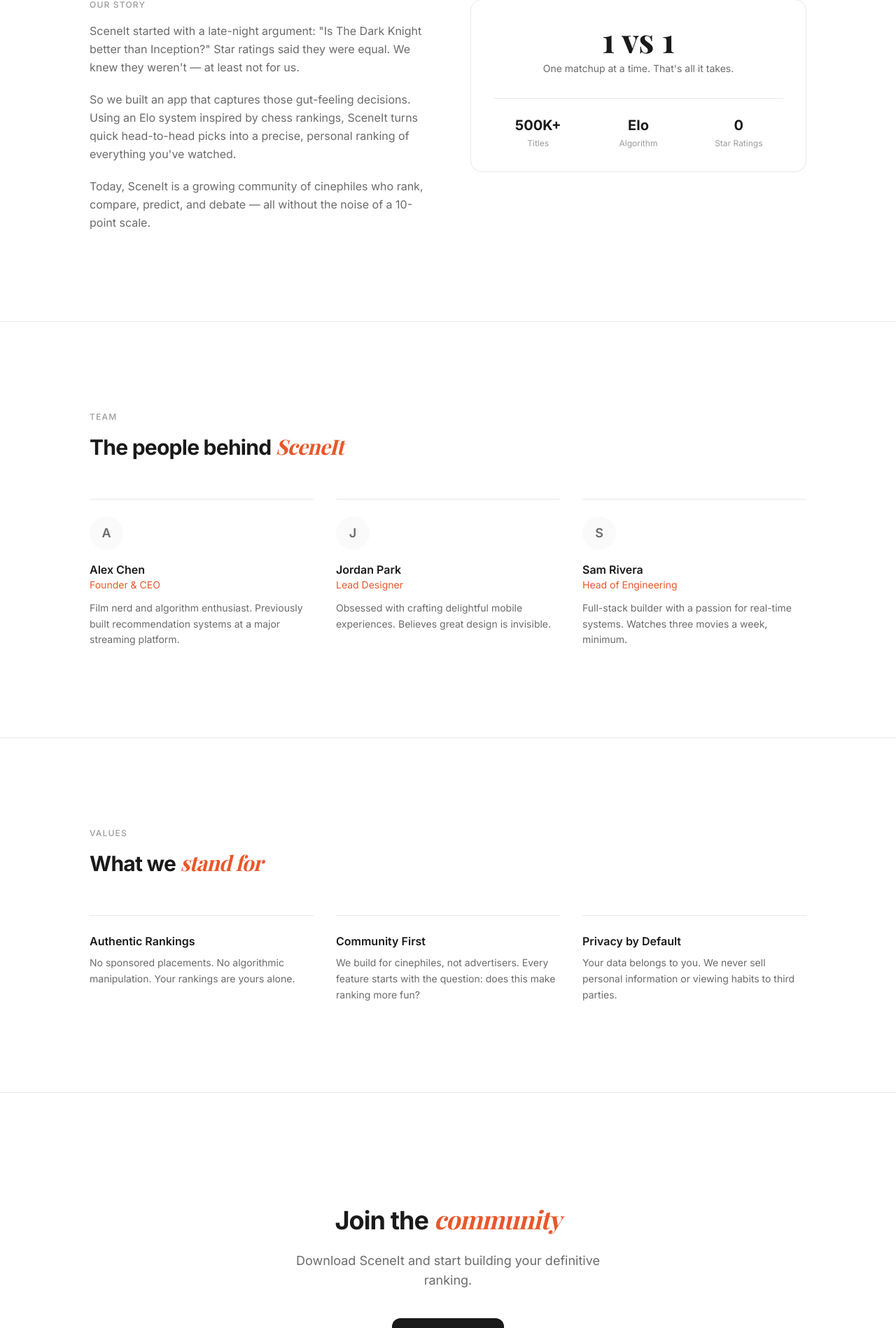
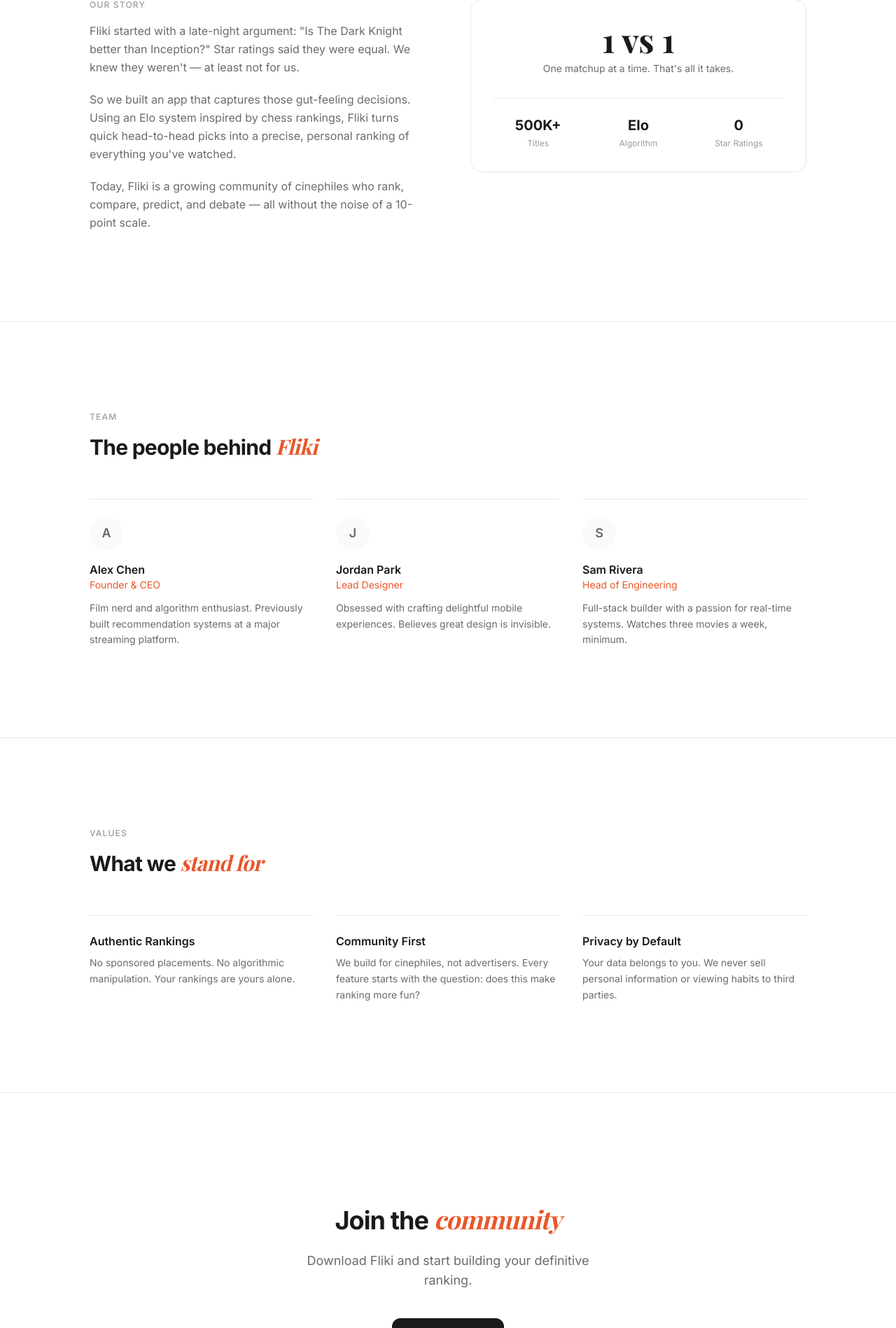
Before and after one commit to FlikiApp/FlikiApp-Web, a React (Vite) app: page /about in a window 1280 px wide. Shown: the part 693-2591 px from the top of the page at 70% size. Built offline with nearby package versions, Linux system fonts and the light colour scheme; a web font is replaced by a local one.

Commit message:
Revert SceneIt to Fliki in AboutPage

```diff
--- a/src/pages/AboutPage.tsx
+++ b/src/pages/AboutPage.tsx
@@ -22,7 +22,7 @@ export default function AboutPage() {
               <GradientText>broken</GradientText>
             </h1>
             <p className="text-text-secondary text-lg leading-relaxed">
-              A 4-star movie tells you nothing about whether you'd pick it over your all-time favorite. SceneIt replaces vague scores with a simple question: <em className="text-text-primary not-italic font-medium">which do you prefer?</em>
+              A 4-star movie tells you nothing about whether you'd pick it over your all-time favorite. Fliki replaces vague scores with a simple question: <em className="text-text-primary not-italic font-medium">which do you prefer?</em>
             </p>
           </div>
         </AnimatedSection>
@@ -35,13 +35,13 @@ export default function AboutPage() {
             <p className="text-text-muted text-xs font-medium uppercase tracking-widest mb-4">Our Story</p>
             <div className="space-y-5 text-text-secondary leading-relaxed">
               <p>
-                SceneIt started with a late-night argument: "Is The Dark Knight better than Inception?" Star ratings said they were equal. We knew they weren't — at least not for us.
+                Fliki started with a late-night argument: "Is The Dark Knight better than Inception?" Star ratings said they were equal. We knew they weren't — at least not for us.
               </p>
               <p>
-                So we built an app that captures those gut-feeling decisions. Using an Elo system inspired by chess rankings, SceneIt turns quick head-to-head picks into a precise, personal ranking of everything you've watched.
+                So we built an app that captures those gut-feeling decisions. Using an Elo system inspired by chess rankings, Fliki turns quick head-to-head picks into a precise, personal ranking of everything you've watched.
               </p>
               <p>
-                Today, SceneIt is a growing community of cinephiles who rank, compare, predict, and debate — all without the noise of a 10-point scale.
+                Today, Fliki is a growing community of cinephiles who rank, compare, predict, and debate — all without the noise of a 10-point scale.
               </p>
             </div>
           </AnimatedSection>
@@ -80,7 +80,7 @@ export default function AboutPage() {
         <AnimatedSection>
           <p className="text-text-muted text-xs font-medium uppercase tracking-widest mb-4">Team</p>
           <h2 className="text-3xl font-bold tracking-tight mb-14">
-            The people behind <GradientText>SceneIt</GradientText>
+            The people behind <GradientText>Fliki</GradientText>
           </h2>
         </AnimatedSection>
 
@@ -131,7 +131,7 @@ export default function AboutPage() {
               Join the <GradientText>community</GradientText>
             </h2>
             <p className="text-text-secondary text-lg max-w-md mx-auto mb-10">
-              Download SceneIt and start building your definitive ranking.
+              Download Fliki and start building your definitive ranking.
             </p>
             <AppStoreButton />
           </AnimatedSection>
```
